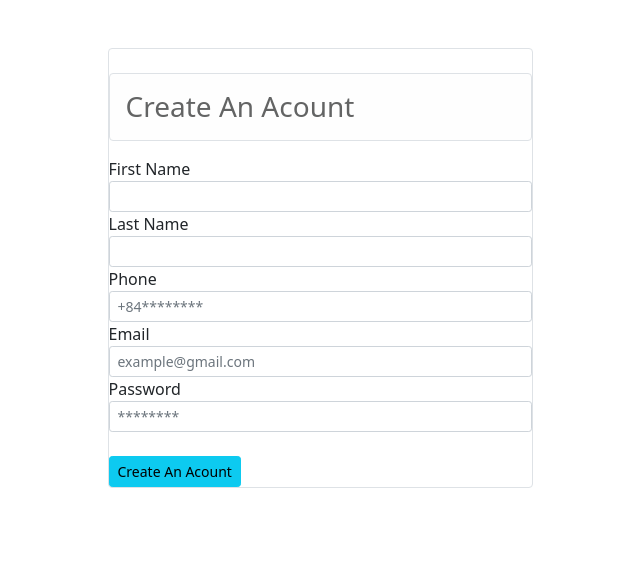
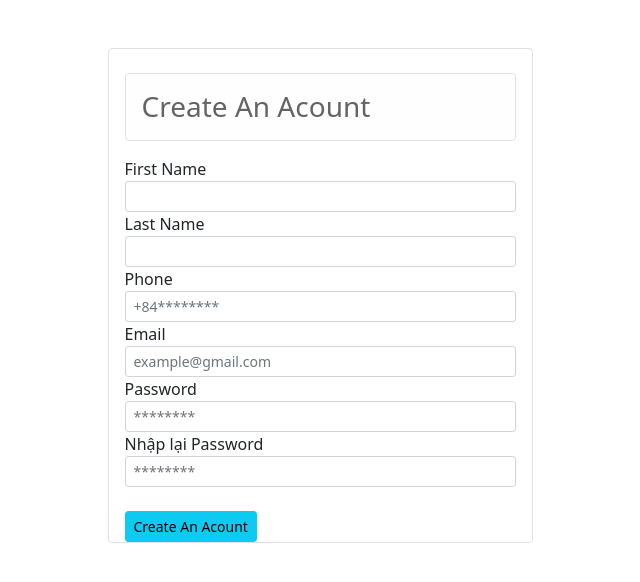
Before and after one commit to mchien2002/C-SHOP, a Django app: page /signup in a window 1280 px wide. Shown: the part 56-638 px from the top of the page, without its empty margins (320-960 px from the left). Run offline with Django 4.2, Linux system fonts and the light colour scheme; parts of the project's set-up code (start-up, migrations or seed data) failed here and were passed over.

Commit message:
30-3-2022 - Chien - update

```diff
--- a/store/models/customer.py
+++ b/store/models/customer.py
@@ -7,6 +7,7 @@ class Customer(models.Model):
     email = models.EmailField()
     password = models.CharField(max_length=500)
 
+    # CHIEN: Lưu lên database
     def register(self):
         self.save()
 
@@ -16,7 +17,7 @@ class Customer(models.Model):
             return Customer.objects.get(email = email)
         except:
             return False
-
+    # Kiểm tra email có tồn tại không
     def isExists(self):
         if Customer.objects.filter(email = self.email):
             return True
--- a/store/templates/signup.html
+++ b/store/templates/signup.html
@@ -6,11 +6,13 @@
 
 <div class="container">
     <div class="p-4 m-4">
-        <div class="col-lg-5 mx-auto border rounded pt-4">
+        <div class="col-lg-5 mx-auto border rounded pt-4 px-3">
             <h3 class="alert alert-light border rounded">Create An Acount</h3>
             <form action="/signup" method="POST">
 
+                <!-- Cross Site Request Forgery -->
                 {% csrf_token %}
+
                 {% if error%}
                 <div class="alert alert-danger" role="alert">
                     {{error}}
@@ -22,7 +24,7 @@
                     <input type="text" name="firstname"
                     id="" value="{{values.first_name}}" class="form-control form-control-sm"
                     placeholder="">
-                    </div>
+                </div>
 
                     <!-- LastName -->
                 <div class="form-group">
@@ -31,7 +33,7 @@
                     class="form-control form-control-sm"
                     name="lastname" id="" value="{{values.last_name}}"
                     >
-                    </div>
+                </div>
 
                     <!-- phone -->
                 <div class="form-group">
@@ -40,7 +42,7 @@
                     class="form-control form-control-sm"
                     name="phone" id="" value="{{values.phone}}"
                     placeholder="+84********">
-                    </div>
+                </div>
 
                 <!-- email -->
                 <div class="form-group">
@@ -49,7 +51,7 @@
                     class=" form-control-sm form-control "
                     name="email" id="" value="{{values.email}}"
                      placeholder="example@gmail.com">
-                    </div>
+                </div>
 
                     <!-- password -->
                 <div class="form-group">
@@ -58,14 +60,20 @@
                     class="form-control form-control-sm"
                     name="password" id=""
                      placeholder="********">
-                    </div>
+                </div>
+
+                <div class="form-group">
+                    <label for="">Nhập lại Password</label>
+                    <input type="password"
+                    class="form-control form-control-sm"
+                    name="password_check" id=""
+                     placeholder="********">
+                </div>
 
                 <br>
                 <div class="form-group">
                     <input class="btn btn-sm btn-info" type="submit" value="Create An Acount">
                 </div>
-
-
             </form>
         </div>
     </div>
--- a/store/views.py
+++ b/store/views.py
@@ -40,6 +40,8 @@ def validateCustomer(customer):
         error_message = 'Phone Number must be 10 char Long'
     elif len(customer.password) < 6:
         error_message = 'Password must be 6 char long'
+    elif customer.password == -1:
+        error_message = 'Re-enter passwowrd is incorrect'
     elif len(customer.email) < 5:
         error_message = 'Email must be 5 char long'
     elif customer.isExists():
@@ -52,7 +54,10 @@ def registerUser(request):
     last_name = postData.get('lastname')
     phone = postData.get('phone')
     email = postData.get('email')
-    password = postData.get('password')
+    if postData.get('password_check') == postData.get('password'):
+        password = postData.get('password')
+    else:
+        password = -1
     # validation
     value = {
         'first_name': first_name,
```
Also changed, not shown: db.sqlite3.
